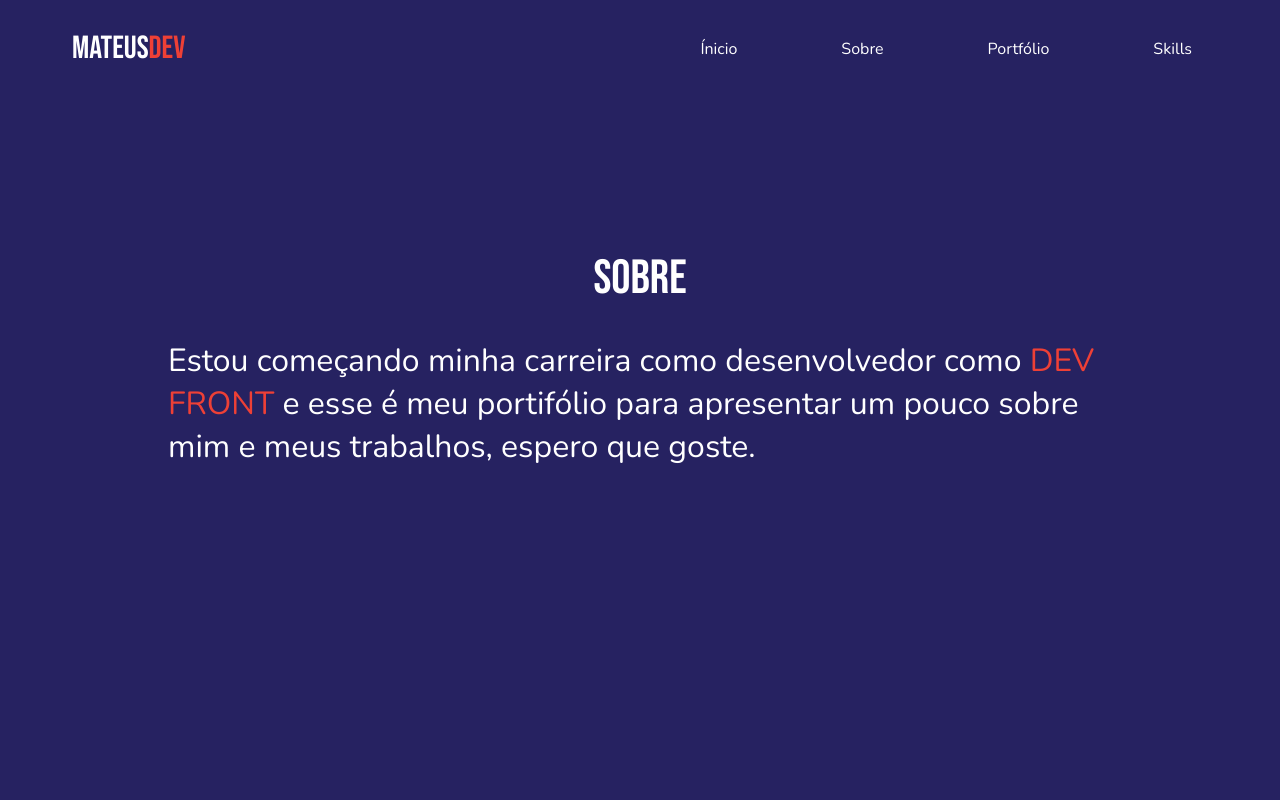
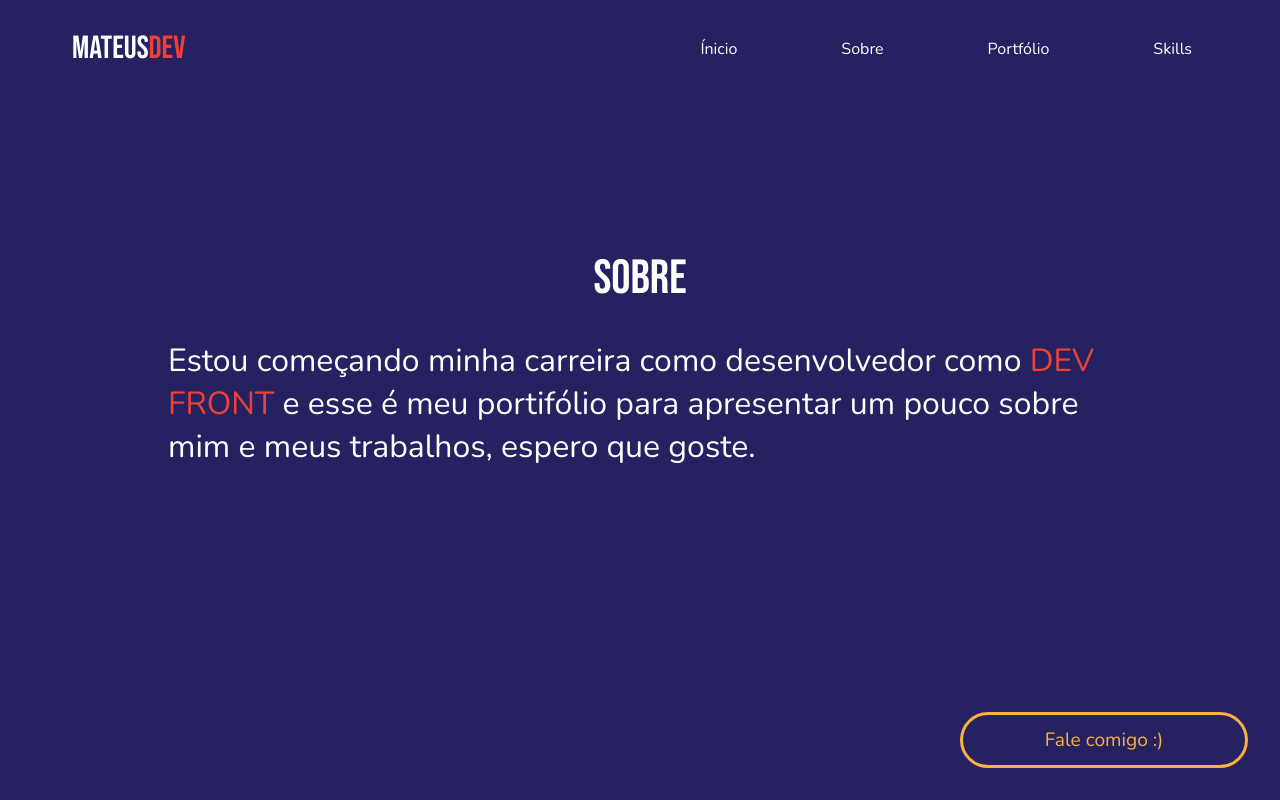
Before and after one commit to mateusfranca97/LandingPage, a React (Vite) app: page / in a window 1280 px wide. Built offline with nearby package versions, Linux system fonts and the light colour scheme.

Commit message:
25/02
+ButtonFixed

```diff
--- a/src/App.tsx
+++ b/src/App.tsx
@@ -1,5 +1,6 @@
 import { Header } from "./components/Header";
 import { Main } from "./components/Main";
+import { ButtonFixed } from "./components/ButtonFixed";
 import { GlobalStyle } from "./styles/global";
 
 function App() {
@@ -7,6 +8,8 @@ function App() {
     <>
       <Header/>
       <Main/>
+
+      <ButtonFixed/>
       <GlobalStyle/>
     </>
   )
--- /dev/null
+++ b/src/components/ButtonFixed/index.tsx
@@ -0,0 +1,9 @@
+import { Button } from './styles'
+
+export function ButtonFixed(){
+    return(
+        <Button>
+            <text>Fale comigo :<span>&#41;</span> </text>
+        </Button>
+    )
+}
--- /dev/null
+++ b/src/components/ButtonFixed/styles.ts
@@ -0,0 +1,22 @@
+import styled from 'styled-components';
+
+export const Button = styled.button`
+    color: var(--tertiaryColor);
+    font-size: 1.2rem;
+    background: none;
+    transition: .5s;
+    border: solid 3px var(--tertiaryColor);
+    border-radius: 40px;
+    height: 3.5rem;
+    width: 18rem;
+    position: absolute;
+    bottom: 2rem;
+    right: 2rem;
+    cursor: pointer;
+
+    &:hover{
+        color: var(--primaryColor);
+        background: var(--tertiaryColor);
+        transition: .5s;
+    }
+`
--- a/src/components/Main/index.tsx
+++ b/src/components/Main/index.tsx
@@ -1,3 +1,4 @@
+import { ButtonFixed } from "../Button/style";
 import { Container } from "./style";
 
 
```
